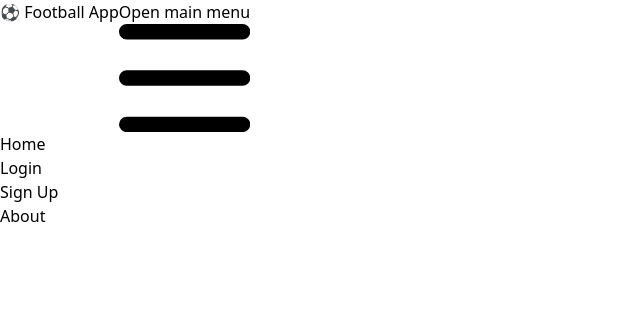
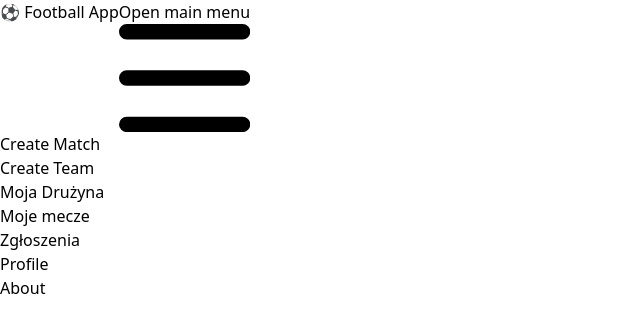
Before and after one commit to Igor-Puscikowski/football_app, a Next.js app: page /about in a window 1280 px wide. Shown: the top 332 px of the page, without its empty margins (0-640 px from the left). Built offline with nearby package versions, Linux system fonts and the light colour scheme.

Commit message:
zmiany wizualne

```diff
--- a/src/app/(routes)/create/page.tsx
+++ b/src/app/(routes)/create/page.tsx
@@ -50,7 +50,7 @@ export default function CreateMatchPage() {
   return (
     <>
       <Navbar />
-      <div className="max-w-lg mx-auto mt-10 p-6 bg-white rounded-lg shadow-md">
+      <div className="max-w-lg mx-auto mt-36 p-6 bg-white rounded-lg shadow-md">
         <h2 className="text-2xl font-bold mb-4">Stwórz Nowy Mecz</h2>
         {error && <p className="text-red-500">{error}</p>}
         <form onSubmit={handleSubmit} className="space-y-4">
--- a/src/app/(routes)/edit-match/[id]/page.tsx
+++ b/src/app/(routes)/edit-match/[id]/page.tsx
@@ -84,7 +84,7 @@ export default function EditMatchPage() {
   return (
     <>
       <Navbar />
-      <div className="max-w-lg mx-auto mt-10 p-6 bg-white rounded-lg shadow-md">
+      <div className="max-w-lg mx-auto mt-36 p-6 bg-white rounded-lg shadow-md">
         <h2 className="text-2xl font-bold mb-4">Edytuj Mecz</h2>
         {error && <p className="text-red-500">{error}</p>}
         <form onSubmit={handleSubmit} className="space-y-4">
--- a/src/components/Navbar.tsx
+++ b/src/components/Navbar.tsx
@@ -3,32 +3,173 @@ import React, { useState, useEffect } from "react";
 import Link from "next/link";
 import { useRouter } from "next/navigation";
 
+// export default function Navbar() {
+//   const router = useRouter();
+//   const [isLoggedIn, setIsLoggedIn] = useState(false);
+//   const [isMenuOpen, setIsMenuOpen] = useState(false); // Stan dla mobilnego menu
+
+//   // Sprawdzanie, czy użytkownik jest zalogowany
+//   useEffect(() => {
+//     const token = document.cookie
+//       .split("; ")
+//       .find((row) => row.startsWith("token="))
+//       ?.split("=")[1];
+//     setIsLoggedIn(!!token);
+//   }, []);
+
+//   // Obsługa wylogowania
+//   const handleLogout = async () => {
+//     try {
+//       await fetch("/api/auth/logout", { method: "POST" });
+//       document.cookie =
+//         "token=; path=/; expires=Thu, 01 Jan 1970 00:00:00 UTC;";
+//       setIsLoggedIn(false);
+//       router.push("/login");
+//     } catch (error) {
+//       console.error("Logout failed:", error);
+//     }
+//   };
+
+//   // Obsługa rozwijania menu mobilnego
+//   const toggleMenu = () => {
+//     setIsMenuOpen((prev) => !prev);
+//   };
+
+//   return (
+//     <nav className="bg-white border-gray-200 shadow-md dark:bg-gray-900">
+//       <div className="max-w-screen-xl flex flex-wrap items-center justify-between mx-auto p-4">
+//         {/* Logo */}
+//         <Link
+//           href="/"
+//           className="flex items-center space-x-3 rtl:space-x-reverse"
+//         >
+//           <span className="self-center text-2xl font-semibold whitespace-nowrap text-blue-600 dark:text-white">
+//             ⚽ Football App
+//           </span>
+//         </Link>
+
+//         {/* Przycisk menu na urządzeniach mobilnych */}
+//         <button
+//           onClick={toggleMenu}
+//           data-collapse-toggle="navbar-default"
+//           type="button"
+//           className="inline-flex items-center p-2 w-10 h-10 justify-center text-sm text-gray-500 rounded-lg md:hidden hover:bg-gray-100 focus:outline-none focus:ring-2 focus:ring-gray-200 dark:text-gray-400 dark:hover:bg-gray-700 dark:focus:ring-gray-600"
+//           aria-controls="navbar-default"
+//           aria-expanded={isMenuOpen}
+//         >
+//           <span className="sr-only">Open main menu</span>
+//           <svg
+//             className="w-5 h-5"
+//             aria-hidden="true"
+//             xmlns="http://www.w3.org/2000/svg"
+//             fill="none"
+//             viewBox="0 0 17 14"
+//           >
+//             <path
+//               stroke="currentColor"
+//               strokeLinecap="round"
+//               strokeLinejoin="round"
+//               strokeWidth="2"
+//               d="M1 1h15M1 7h15M1 13h15"
+//             />
+//           </svg>
+//         </button>
+
+//         {/* Menu na większych ekranach */}
+//         <div
+//           className={`${
+//             isMenuOpen ? "block" : "hidden"
+//           } w-full md:block md:w-auto`}
+//           id="navbar-default"
+//         >
+//           <ul className="font-medium flex flex-col p-4 md:p-0 mt-4 border border-gray-100 rounded-lg bg-gray-50 md:flex-row md:space-x-8 rtl:space-x-reverse md:mt-0 md:border-0 md:bg-white dark:bg-gray-800 md:dark:bg-gray-900 dark:border-gray-700">
+//             <li>
+//               <Link
+//                 href="/"
+//                 className="block py-2 px-3 text-gray-900 rounded hover:bg-gray-100 md:hover:bg-transparent md:hover:text-blue-700 md:p-0 dark:text-white md:dark:hover:text-blue-500"
+//               >
+//                 Home
+//               </Link>
+//             </li>
+//             {isLoggedIn ? (
+//               <>
+//                 <li>
+//                   <Link
+//                     href="/matches"
+//                     className="block py-2 px-3 text-gray-900 rounded hover:bg-gray-100 md:hover:bg-transparent md:hover:text-blue-700 md:p-0 dark:text-white md:dark:hover:text-blue-500"
+//                   >
+//                     Matches
+//                   </Link>
+//                 </li>
+//                 <li>
+//                   <Link
+//                     href="/create"
+//                     className="block py-2 px-3 text-gray-900 rounded hover:bg-gray-100 md:hover:bg-transparent md:hover:text-blue-700 md:p-0 dark:text-white md:dark:hover:text-blue-500"
+//                   >
+//                     Create match
+//                   </Link>
+//                 </li>
+//                 <li>
+//                   <Link
+//                     href="/createTeam"
+//                     className="block py-2 px-3 text-gray-900 rounded hover:bg-gray-100 md:hover:bg-transparent md:hover:text-blue-700 md:p-0 dark:text-white md:dark:hover:text-blue-500"
+//                   >
+//                     Create Team
+//                   </Link>
+//                 </li>
+//                 <li>
+//                   <Link
+//                     href="/manageTeam"
+//                     className="block py-2 px-3 text-gray-900 rounded hover:bg-gray-100 md:hover:bg-transparent md:hover:text-blue-700 md:p-0 dark:text-white md:dark:hover:text-blue-500"
+//                   >
+//                     Manage Team
+//                   </Link>
+//                 </li>
+//                 <li>
+//                   <Link
+//                     href="/profile"
+//                     className="block py-2 px-3 text-gray-900 rounded hover:bg-gray-100 md:hover:bg-transparent md:hover:text-blue-700 md:p-0 dark:text-white md:dark:hover:text-blue-500"
+//                   >
+//                     Profile
+//                   </Link>
+//                 </li>
+//                 <li>
+//                   <button
+//                     onClick={handleLogout}
+//                     className="block py-2 px-3 text-red-600 rounded hover:bg-gray-100 md:hover:bg-transparent md:hover:text-red-700 md:p-0 dark:text-white md:dark:hover:text-red-500"
+//                   >
+//                     Logout
+//                   </button>
+//                 </li>
+//               </>
+//             ) : (
+//               <>
+//                 <li>
+//                   <Link
+//                     href="/login"
+//                     className="block py-2 px-3 text-gray-900 rounded hover:bg-gray-100 md:hover:bg-transparent md:hover:text-blue-700 md:p-0 dark:text-white md:dark:hover:text-blue-500"
+//                   >
+//                     Login
+//                   </Link>
+//                 </li>
+//                 <li>
+//                   <Link
+//                     href="/signup"
+//                     className="block py-2 px-3 text-gray-900 rounded hover:bg-gray-100 md:hover:bg-transparent md:hover:text-blue-700 md:p-0 dark:text-white md:dark:hover:text-blue-500"
+//                   >
+//                     Sign Up
+//                   </Link>
+//                 </li>
+//               </>
+//             )}
+//           </ul>
+//         </div>
+//       </div>
+//     </nav>
+//   );
+// }
 export default function Navbar() {
-  const router = useRouter();
-  const [isLoggedIn, setIsLoggedIn] = useState(false);
   const [isMenuOpen, setIsMenuOpen] = useState(false); // Stan dla mobilnego menu
-
-  // Sprawdzanie, czy użytkownik jest zalogowany
-  useEffect(() => {
-    const token = document.cookie
-      .split("; ")
-      .find((row) => row.startsWith("token="))
-      ?.split("=")[1];
-    setIsLoggedIn(!!token);
-  }, []);
-
-  // Obsługa wylogowania
-  const handleLogout = async () => {
-    try {
-      await fetch("/api/auth/logout", { method: "POST" });
-      document.cookie =
-        "token=; path=/; expires=Thu, 01 Jan 1970 00:00:00 UTC;";
-      setIsLoggedIn(false);
-      router.push("/login");
-    } catch (error) {
-      console.error("Logout failed:", error);
-    }
-  };
 
   // Obsługa rozwijania menu mobilnego
   const toggleMenu = () => {
@@ -40,7 +181,7 @@ export default function Navbar() {
       <div className="max-w-screen-xl flex flex-wrap items-center justify-between mx-auto p-4">
         {/* Logo */}
         <Link
-          href="/"
+          href="/matches"
           className="flex items-center space-x-3 rtl:space-x-reverse"
         >
           <span className="self-center text-2xl font-semibold whitespace-nowrap text-blue-600 dark:text-white">
@@ -51,7 +192,6 @@ export default function Navbar() {
         {/* Przycisk menu na urządzeniach mobilnych */}
         <button
           onClick={toggleMenu}
-          data-collapse-toggle="navbar-default"
           type="button"
           className="inline-flex items-center p-2 w-10 h-10 justify-center text-sm text-gray-500 rounded-lg md:hidden hover:bg-gray-100 focus:outline-none focus:ring-2 focus:ring-gray-200 dark:text-gray-400 dark:hover:bg-gray-700 dark:focus:ring-gray-600"
           aria-controls="navbar-default"
@@ -75,7 +215,7 @@ export default function Navbar() {
           </svg>
         </button>
 
-        {/* Menu na większych ekranach */}
+        {/* Menu */}
         <div
           className={`${
             isMenuOpen ? "block" : "hidden"
@@ -85,28 +225,10 @@ export default function Navbar() {
           <ul className="font-medium flex flex-col p-4 md:p-0 mt-4 border border-gray-100 rounded-lg bg-gray-50 md:flex-row md:space-x-8 rtl:space-x-reverse md:mt-0 md:border-0 md:bg-white dark:bg-gray-800 md:dark:bg-gray-900 dark:border-gray-700">
             <li>
               <Link
-                href="/"
-                className="block py-2 px-3 text-gray-900 rounded hover:bg-gray-100 md:hover:bg-transparent md:hover:text-blue-700 md:p-0 dark:text-white md:dark:hover:text-blue-500"
-              >
-                Home
-              </Link>
-            </li>
-            {isLoggedIn ? (
-              <>
-                <li>
-                  <Link
-                    href="/matches"
-                    className="block py-2 px-3 text-gray-900 rounded hover:bg-gray-100 md:hover:bg-transparent md:hover:text-blue-700 md:p-0 dark:text-white md:dark:hover:text-blue-500"
-                  >
-                    Matches
-                  </Link>
-                </li>
-                <li>
-                  <Link
                 href="/create"
                 className="block py-2 px-3 text-gray-900 rounded hover:bg-gray-100 md:hover:bg-transparent md:hover:text-blue-700 md:p-0 dark:text-white md:dark:hover:text-blue-500"
               >
-                    Create match
+                Create Match
               </Link>
             </li>
             <li>
@@ -122,7 +244,23 @@ export default function Navbar() {
                 href="/manageTeam"
                 className="block py-2 px-3 text-gray-900 rounded hover:bg-gray-100 md:hover:bg-transparent md:hover:text-blue-700 md:p-0 dark:text-white md:dark:hover:text-blue-500"
               >
-                    Manage Team
+                Moja Drużyna
+              </Link>
+            </li>
+            <li>
+              <Link
+                href="/manageMatches"
+                className="block py-2 px-3 text-gray-900 rounded hover:bg-gray-100 md:hover:bg-transparent md:hover:text-blue-700 md:p-0 dark:text-white md:dark:hover:text-blue-500"
+              >
+                Moje mecze
+              </Link>
+            </li>
+            <li>
+              <Link
+                href="/manageApplications"
+                className="block py-2 px-3 text-gray-900 rounded hover:bg-gray-100 md:hover:bg-transparent md:hover:text-blue-700 md:p-0 dark:text-white md:dark:hover:text-blue-500"
+              >
+                Zgłoszenia
               </Link>
             </li>
             <li>
@@ -133,35 +271,6 @@ export default function Navbar() {
                 Profile
               </Link>
             </li>
-                <li>
-                  <button
-                    onClick={handleLogout}
-                    className="block py-2 px-3 text-red-600 rounded hover:bg-gray-100 md:hover:bg-transparent md:hover:text-red-700 md:p-0 dark:text-white md:dark:hover:text-red-500"
-                  >
-                    Logout
-                  </button>
-                </li>
-              </>
-            ) : (
-              <>
-                <li>
-                  <Link
-                    href="/login"
-                    className="block py-2 px-3 text-gray-900 rounded hover:bg-gray-100 md:hover:bg-transparent md:hover:text-blue-700 md:p-0 dark:text-white md:dark:hover:text-blue-500"
-                  >
-                    Login
-                  </Link>
-                </li>
-                <li>
-                  <Link
-                    href="/signup"
-                    className="block py-2 px-3 text-gray-900 rounded hover:bg-gray-100 md:hover:bg-transparent md:hover:text-blue-700 md:p-0 dark:text-white md:dark:hover:text-blue-500"
-                  >
-                    Sign Up
-                  </Link>
-                </li>
-              </>
-            )}
           </ul>
         </div>
       </div>
```
Also changed, not shown: src/app/(routes)/manageMatches/page.tsx (+16 -0 lines), src/app/(routes)/manageTeam/PlayerTable.tsx (+13 -13 lines). Lines whose indentation alone changed are shown as unchanged.
